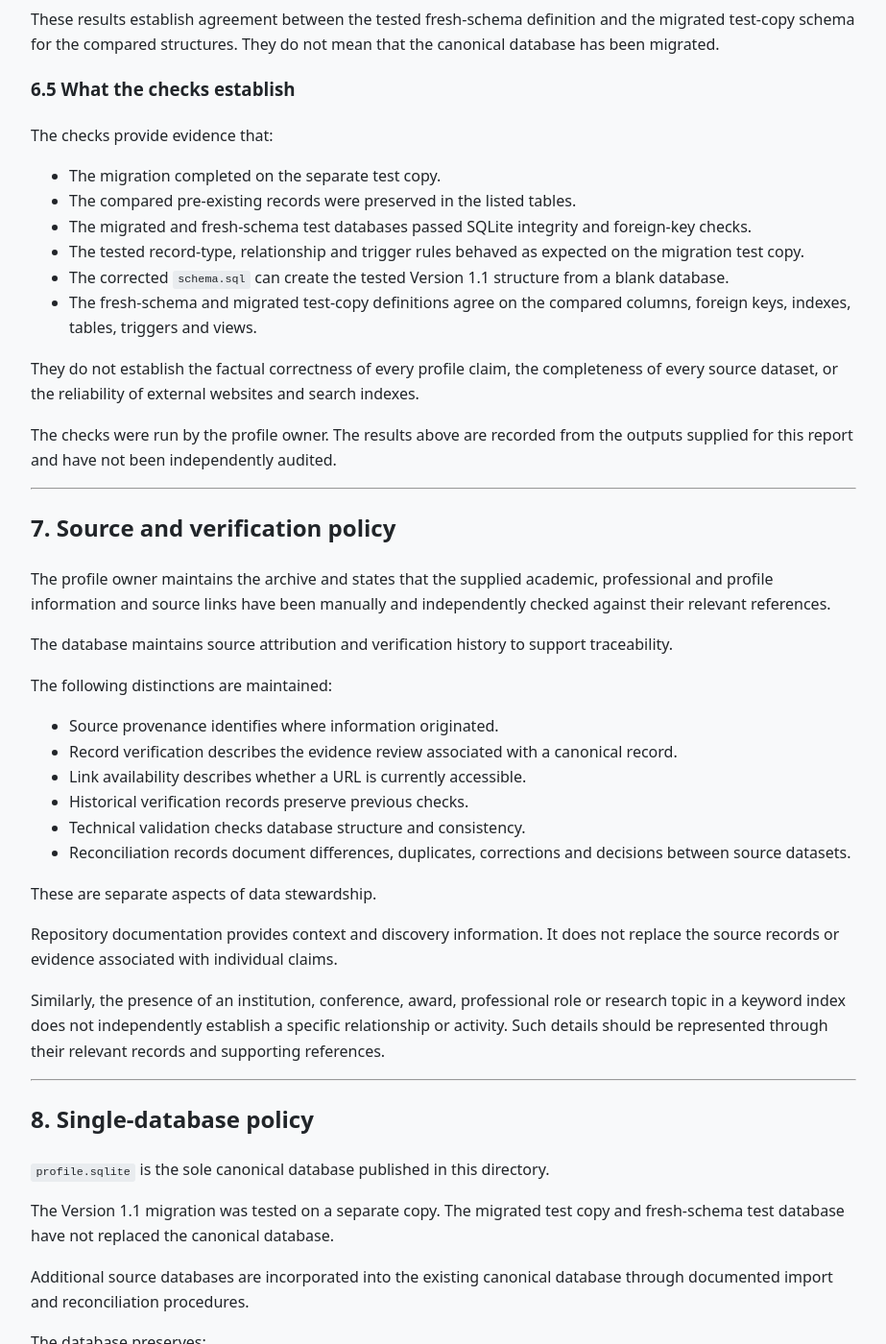
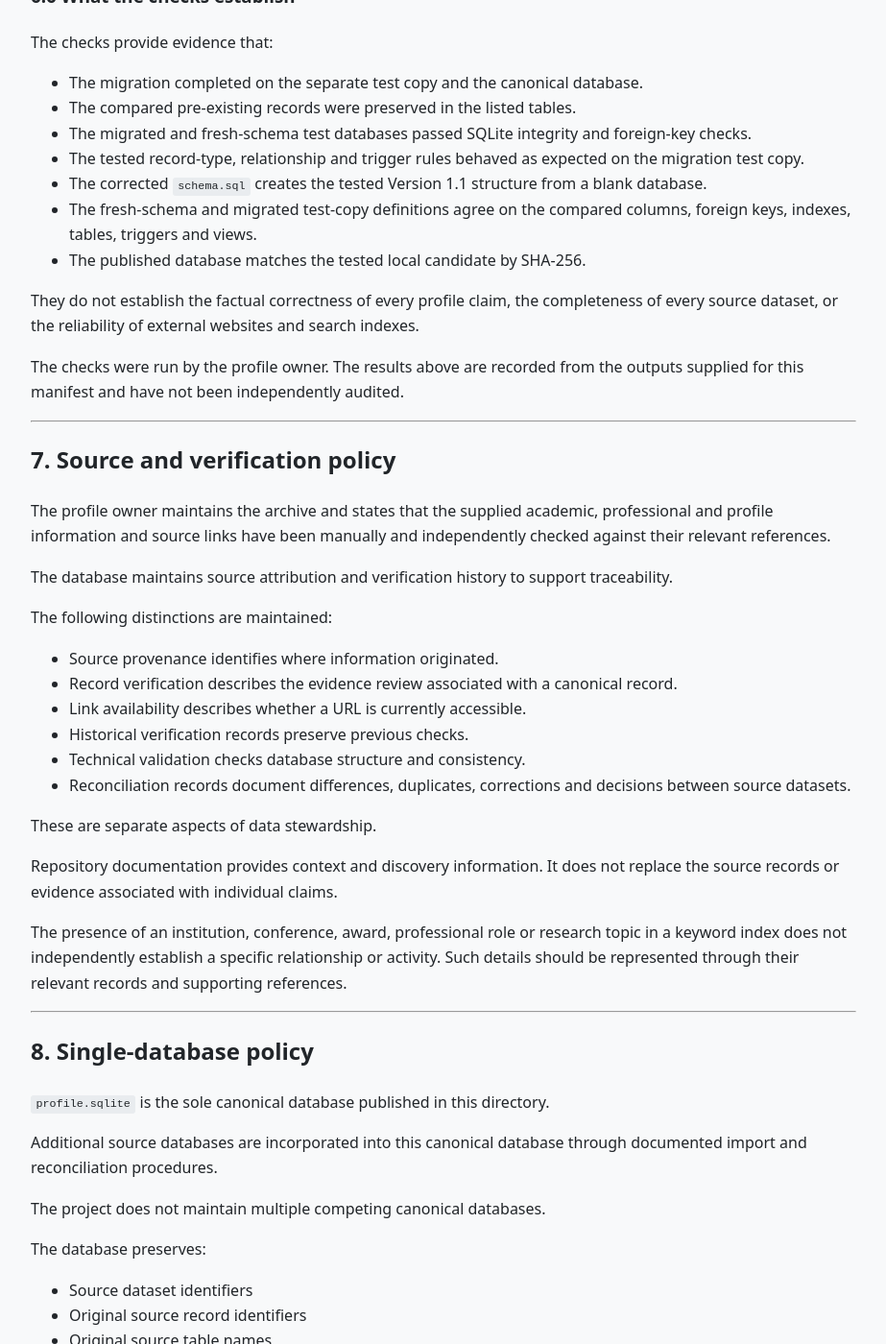
Before and after one commit to pravinkumar-ghodake/pravinkumar-ghodake-academic-archive, a Jekyll site: the page built from 02-ai-knowledge-base/MANIFEST.md, in a window 1280 px wide and 1400 px high, scrolled down 10575 px. Shown: the whole window at 96% size, without its empty margins (178-1101 px from the left). Built offline with Jekyll 4.4.1, drawn with Linux system fonts in a browser that asks for light colours; our own code applies the rules of GitHub Pages for plain Markdown files; some of the changed text lies outside the part shown.

Commit message:
Update MANIFEST.md

```diff
--- a/02-ai-knowledge-base/MANIFEST.md
+++ b/02-ai-knowledge-base/MANIFEST.md
@@ -6,9 +6,7 @@
 
 **Database format:** SQLite
 
-**Canonical database schema:** Version 1.0 baseline
-
-**Migration target:** Version 1.1
+**Canonical database schema:** Version 1.1
 
 **Manifest last updated:** 2026-11-18
 
@@ -36,12 +34,12 @@ This manifest is updated whenever a source is added, an import is completed, or
 |---|---|---|
 | `README.md` | Project overview, identity, research and intellectual scope, and data stewardship | Present; updated |
 | `ORCID_KEYWORDS.md` | Categorized research keyword and academic indexing document | Present; documentation resource |
-| `profile.sqlite` | Consolidated canonical database | Present; Version 1.0 baseline |
+| `profile.sqlite` | Consolidated canonical database | Present; Version 1.1 |
 | `schema.sql` | Schema definition for creating a new database | Version 1.1; fresh-database creation tested |
-| `migrations/001_schema_v1_0_to_v1_1.sql` | Migration from schema version 1.0 to 1.1 | Present; tested on a separate database copy |
+| `migrations/001_schema_v1_0_to_v1_1.sql` | Migration from schema version 1.0 to 1.1 | Present; tested on a separate copy and applied to the canonical database |
 | `SCHEMA_V1_1_MIGRATION_PLAN.md` | Migration scope, decisions and validation plan | Present; updated |
-| `DATA_DICTIONARY.md` | Database tables, fields and relationships | Present; describes the tested Version 1.1 schema and distinguishes it from the canonical Version 1.0 database |
-| `DATABASE_BUILD_REPORT.md` | Database build, migration checks, counts and limitations | Present; updated with migration and fresh-schema test results |
+| `DATA_DICTIONARY.md` | Database tables, fields and relationships | Present; describes the Version 1.1 schema |
+| `DATABASE_BUILD_REPORT.md` | Database build, migration checks, counts and limitations | Present; records migration, fresh-schema and publication checks |
 | `MANIFEST.md` | Repository file inventory, source register and integration status | Present; current revision |
 | `PROFILE_KNOWLEDGE_BRIEF.md` | Human-readable profile | Planned |
 | `reconciliation/` | Reconciliation history and documented decisions | Present; ongoing |
@@ -49,13 +47,11 @@ This manifest is updated whenever a source is added, an import is completed, or
 
 The repository file inventory describes documentation and database artifacts separately from the source datasets registered inside SQLite.
 
-The migration test copy and fresh-schema test database were created locally in Downloads. They are validation copies and do not replace the canonical `profile.sqlite`.
-
 ---
 
 ## 3. Canonical database inventory
 
-The canonical Version 1.0 baseline contains the following records.
+The canonical Version 1.1 database contains the following records.
 
 | Database component | Current count |
 |---|---:|
@@ -73,7 +69,7 @@ The 420 original link entries from the master directory and supplemental list re
 
 Original source entries are retained through the source-record and provenance structure.
 
-These counts describe the canonical Version 1.0 database. They are not claimed to represent the final complete academic and intellectual profile.
+These counts are database record counts. They do not represent the final complete academic and intellectual profile, publication counts, unique research-work counts, DOI counts or counts of independently authored academic contributions.
 
 Documentation changes to `README.md`, `ORCID_KEYWORDS.md`, `MANIFEST.md`, `DATA_DICTIONARY.md` and `DATABASE_BUILD_REPORT.md` do not independently change these database counts.
 
@@ -87,13 +83,25 @@ After URL normalization and canonical deduplication, these entries resolve to 41
 
 The original source entries and their provenance relationships are retained. Deduplicating a canonical URL does not mean that an original source entry has been silently discarded.
 
-### 3.2 Version 1.0 baseline file and structure
+### 3.2 Version 1.1 schema structure
+
+The canonical Version 1.1 database contains:
+
+| Object type | Count |
+|---|---:|
+| Tables | 42 |
+| Triggers | 41 |
+| Views | 11 |
+
+The index definitions were compared with the fresh-schema definition. The final comparison found no index-definition differences after `idx_verification_scope` was added to `schema.sql`.
+
+### 3.3 Historical Version 1.0 baseline
 
 The recorded Version 1.0 baseline inspection reported:
 
 | Baseline item | Recorded value |
 |---|---|
-| Canonical database file | `profile.sqlite` |
+| Database file | `profile.sqlite` |
 | File size | 1,351,680 bytes |
 | Schema version | 1.0 |
 | Tables | 25 |
@@ -102,32 +110,15 @@ The recorded Version 1.0 baseline inspection reported:
 | SQLite integrity check | `ok` |
 | Foreign-key violations | 0 |
 | SQLite version reported during that inspection | 3.46.1 |
+| Baseline SHA-256 | `16d00294c2ed71963399a2dafdd1e8256f0d8bfbf45580ed7b8f42ed73904cde` |
 
-The baseline database SHA-256 was checked before migration testing and matched:
-
-`16d00294c2ed71963399a2dafdd1e8256f0d8bfbf45580ed7b8f42ed73904cde`
-
-The canonical database remains at this Version 1.0 baseline. The migration and fresh-schema test databases are separate local copies.
-
-### 3.3 Version 1.1 test-copy structure
-
-The migrated Version 1.1 test copy and the fresh-schema test database reported:
-
-| Object type | Count |
-|---|---:|
-| Tables | 42 |
-| Triggers | 41 |
-| Views | 11 |
-
-The index definitions were compared between the migrated and fresh-schema test databases. The final comparison reported no index-definition differences after the missing `idx_verification_scope` index was added to `schema.sql` and the fresh test database was rebuilt.
-
-These structural counts and comparisons describe test databases, not the canonical `profile.sqlite`.
+The baseline database was retained as a local backup. Its hash was checked before migration testing and matched the recorded value.
 
 ---
 
 ## 4. Registered source datasets
 
-The following source datasets are registered in the `sources` table of the canonical Version 1.0 `profile.sqlite`.
+The following four source datasets are registered in the `sources` table of `profile.sqlite`.
 
 ### 4.1 SRC-MASTER-400 — Master link directory
 
@@ -236,13 +227,13 @@ Earlier inventories containing the suffixes may therefore have inaccurate filena
 
 Historical file descriptions are retained as provenance leads. They do not substitute for re-inspection of the original files during import.
 
-In particular, the 400-link JSON and CSV exports must be compared with the already imported master directory before any additional link records are added.
+The 400-link JSON and CSV exports must be compared with the already imported master directory before any additional link records are added.
 
 ---
 
-## 6. Migration and technical validation
+## 6. Migration and validation record
 
-The Version 1.0-to-1.1 migration was tested on a separate copy of the baseline database. The canonical `profile.sqlite` was not used as the migration test target.
+The Version 1.0-to-1.1 migration was tested on a separate copy of the baseline database before it was applied to the canonical database.
 
 The baseline SHA-256 was checked and matched:
 
@@ -283,8 +274,6 @@ A database comparison was run between the baseline and migrated test copy for th
 - `record_provenance`
 
 Each comparison reported zero changes, zero inserted rows and zero deleted rows. The existing rows in those tables were reported unchanged.
-
-This comparison covers the listed tables. It is not a claim that every possible database value or every external source record has been independently checked for factual accuracy.
 
 ### 6.3 Migration behavior checks
 
@@ -302,9 +291,9 @@ The following checks were run against the migrated test copy using temporary rec
 - Final integrity, foreign-key and row-preservation checks were repeated after the behavior tests.
 - The listed baseline tables again showed no changes, inserts or deletes after cleanup.
 
-### 6.4 Fresh-schema checks
+### 6.4 Fresh-schema validation
 
-The updated `schema.sql` was loaded into a new blank test database. The first comparison found that `schema.sql` was missing the `idx_verification_scope` index. The index was added to `schema.sql`, and a new fresh test database was built from the corrected file.
+The Version 1.1 `schema.sql` was loaded into a separate blank test database. The initial comparison found that the file lacked `idx_verification_scope`. The index was added to `schema.sql`, and a new fresh test database was built from the corrected file.
 
 The corrected fresh-schema database reported:
 
@@ -327,22 +316,29 @@ The corrected fresh-schema database was compared with the migrated test copy:
 - Table definitions: matched after normalizing layout whitespace and double quotes around identifiers.
 - Trigger and view definitions: matched after the same normalization. Single-quoted SQL text was preserved during comparison.
 
-These results establish agreement between the tested fresh-schema definition and the migrated test-copy schema for the compared structures. They do not mean that the canonical database has been migrated.
+### 6.5 Canonical publication check
 
-### 6.5 What the checks establish
+After the migration candidate passed its checks, it was uploaded to the repository as `02-ai-knowledge-base/profile.sqlite`.
+
+The published database was downloaded again and its SHA-256 was compared with the tested local candidate. The hashes matched.
+
+The v1.0 baseline SHA-256 is retained in this manifest as historical provenance. The Version 1.1 file hash is not listed here.
+
+### 6.6 What the checks establish
 
 The checks provide evidence that:
 
-- The migration completed on the separate test copy.
+- The migration completed on the separate test copy and the canonical database.
 - The compared pre-existing records were preserved in the listed tables.
 - The migrated and fresh-schema test databases passed SQLite integrity and foreign-key checks.
 - The tested record-type, relationship and trigger rules behaved as expected on the migration test copy.
-- The corrected `schema.sql` can create the tested Version 1.1 structure from a blank database.
+- The corrected `schema.sql` creates the tested Version 1.1 structure from a blank database.
 - The fresh-schema and migrated test-copy definitions agree on the compared columns, foreign keys, indexes, tables, triggers and views.
+- The published database matches the tested local candidate by SHA-256.
 
 They do not establish the factual correctness of every profile claim, the completeness of every source dataset, or the reliability of external websites and search indexes.
 
-The checks were run by the profile owner. The results above are recorded from the outputs supplied for this report and have not been independently audited.
+The checks were run by the profile owner. The results above are recorded from the outputs supplied for this manifest and have not been independently audited.
 
 ---
 
@@ -365,7 +361,7 @@ These are separate aspects of data stewardship.
 
 Repository documentation provides context and discovery information. It does not replace the source records or evidence associated with individual claims.
 
-Similarly, the presence of an institution, conference, award, professional role or research topic in a keyword index does not independently establish a specific relationship or activity. Such details should be represented through their relevant records and supporting references.
+The presence of an institution, conference, award, professional role or research topic in a keyword index does not independently establish a specific relationship or activity. Such details should be represented through their relevant records and supporting references.
 
 ---
 
@@ -373,9 +369,9 @@ Similarly, the presence of an institution, conference, award, professional role
 
 `profile.sqlite` is the sole canonical database published in this directory.
 
-The Version 1.1 migration was tested on a separate copy. The migrated test copy and fresh-schema test database have not replaced the canonical database.
+Additional source databases are incorporated into this canonical database through documented import and reconciliation procedures.
 
-Additional source databases are incorporated into the existing canonical database through documented import and reconciliation procedures.
+The project does not maintain multiple competing canonical databases.
 
 The database preserves:
 
@@ -471,18 +467,17 @@ Previous information should remain traceable rather than being silently overwrit
 
 ## 11. Current project status
 
-**Current stage:** Canonical Version 1.0 database established; Version 1.1 migration and fresh-schema definition tested on separate copies; canonical deployment and historical-source reconciliation remain in progress.
+**Current stage:** Canonical Version 1.1 database published and verified; historical-source reconciliation and structured profile expansion remain in progress.
 
 ### Completed
 
 - Initial SQLite database generation.
-- Initial schema version 1.0.
+- Initial schema version 1.0 and baseline SHA-256 record.
 - Import of the 400-entry master link directory.
 - Import of 20 supplemental project and GitHub URLs.
 - Import of the supplied profile brief and build report.
 - Registration of four source datasets.
 - Initial provenance and verification-history structure.
-- Baseline database SHA-256 confirmation.
 - Migration of a separate baseline copy to schema version 1.1.
 - SQLite integrity and foreign-key checks on the migrated test copy.
 - Comparison showing the listed pre-existing tables unchanged after migration.
@@ -491,14 +486,14 @@ Previous information should remain traceable rather than being silently overwrit
 - Fresh-schema integrity and foreign-key checks.
 - Structural comparison of the fresh-schema and migrated test-copy databases.
 - Addition of the missing `idx_verification_scope` index to `schema.sql`.
+- Publication of the tested Version 1.1 candidate as the canonical `profile.sqlite`.
+- Download and SHA-256 verification of the published database against the tested local candidate.
 - Updated project README and expanded research and intellectual scope.
 - Preparation of the ORCID keyword and research index.
-- Updated migration plan and data dictionary.
-- Updated manifest and build report to record migration and fresh-schema validation results.
+- Updated migration plan, data dictionary, manifest and build report.
 
 ### Remaining
 
-- Review and approve deployment of Version 1.1 to the canonical `profile.sqlite`.
 - Inspect and compare historical ChatGPT and Perplexity database files.
 - Audit exact source filenames after the duplicate-upload suffix corrections.
 - Reconcile historical datasets at the record level.
@@ -506,7 +501,7 @@ Previous information should remain traceable rather than being silently overwrit
 - Populate structured education and professional appointment records.
 - Add detailed authorship and conference presentation records.
 - Structure independent scientific, literary and digital projects.
-- Rebuild and validate the canonical `profile.sqlite` after approved schema migration and data changes.
+- Update and validate `profile.sqlite` after future approved data changes.
 - Create the comprehensive profile knowledge brief.
 - Improve public-facing profile and project pages.
 - Maintain metadata, crawler policy and sitemap information.
@@ -518,7 +513,7 @@ Previous information should remain traceable rather than being silently overwrit
 
 `profile.sqlite` is the sole canonical database published in this directory.
 
-The Version 1.1 migration was tested on a separate copy. The test copy did not replace the canonical database.
+The canonical database is now Version 1.1. The Version 1.0 baseline remains preserved as a profile-owner backup.
 
 Historical databases and exports are treated as source materials for comparison, reconciliation and integration.
 
@@ -534,12 +529,12 @@ All future changes should follow reproducible import, reconciliation, migration
 
 **Canonical database:** `profile.sqlite`
 
-**Canonical database schema:** Version 1.0 baseline
+**Database format:** SQLite
 
-**Migration target:** Version 1.1
+**Current schema:** Version 1.1
 
-**Migration validation:** Passed on a separate test copy
+**Migration:** Version 1.0 to Version 1.1
 
-**Fresh-schema validation:** Passed on a separate blank test database
+**Migration and fresh-schema validation:** Passed
 
-**Canonical database deployment:** Not performed
+**Canonical database publication:** Completed and SHA-256 verified
```
Also changed, not shown: other parts of 02-ai-knowledge-base/MANIFEST.md (+1 -1 lines).
